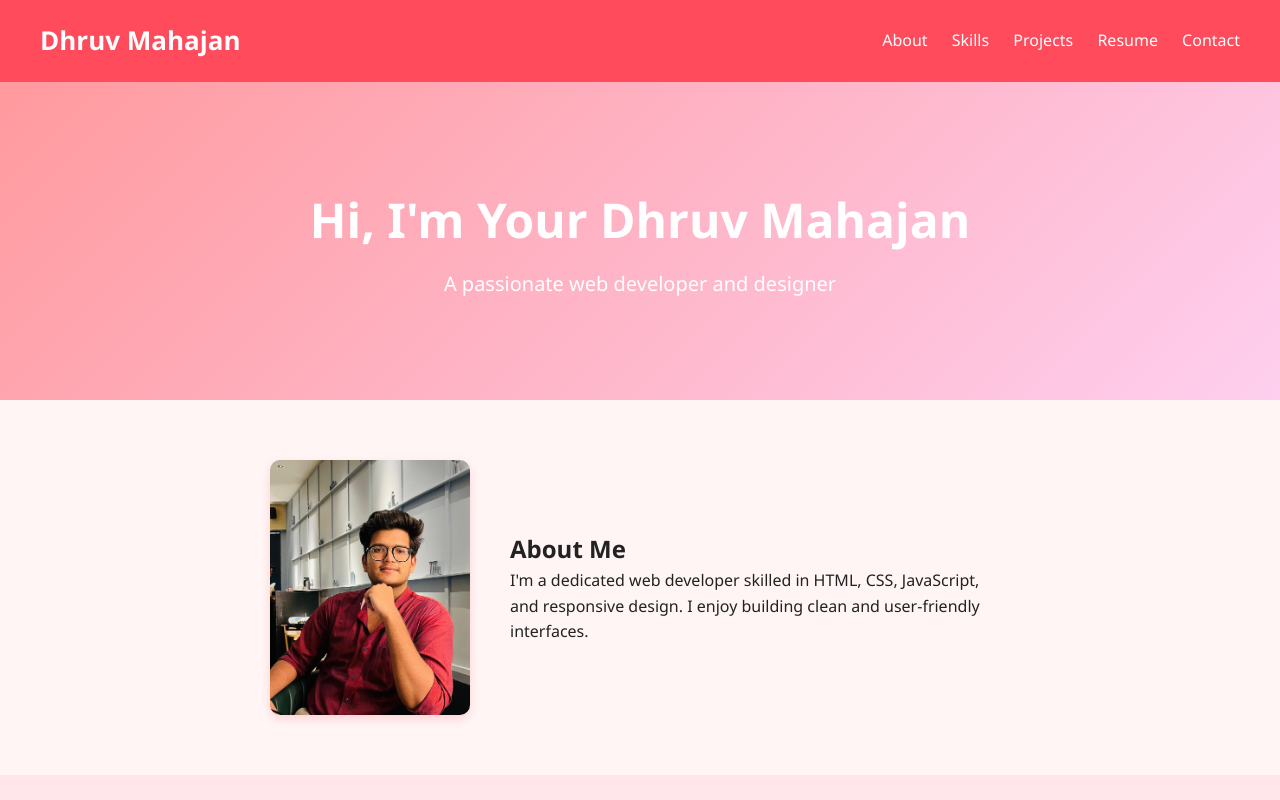
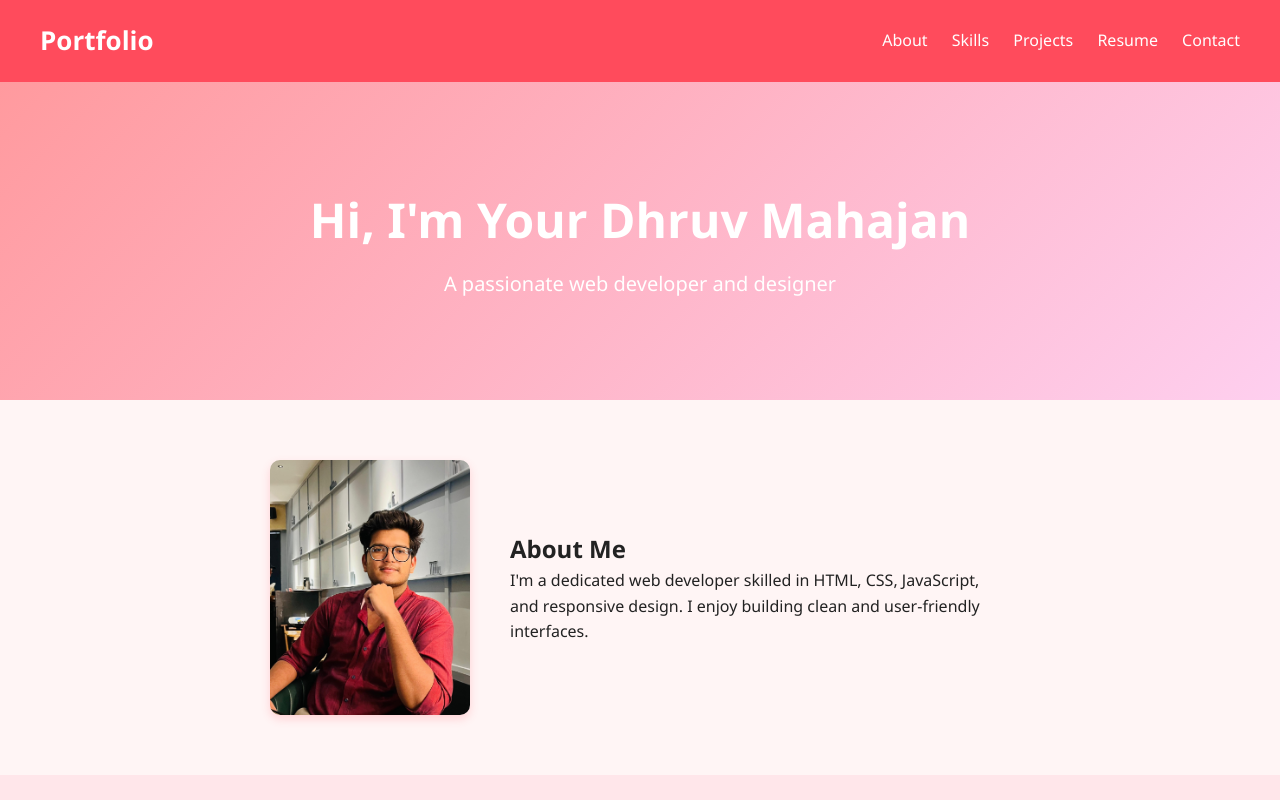
Before and after one commit to dhruvmahajan001/CODSOFT, a plain HTML site: page Task1-Portfolio/index.html in a window 1280 px wide. Shown: the top 800 px of the page. Drawn offline with Linux system fonts and the light colour scheme.

Commit message:
Update index.html

```diff
--- a/Task1-Portfolio/index.html
+++ b/Task1-Portfolio/index.html
@@ -8,7 +8,7 @@
 <body>
   <!-- Header -->
   <header>
-    <div class="logo">Dhruv Mahajan</div>
+    <div class="logo">Portfolio</div>
     <nav>
       <a href="#about">About</a>
       <a href="#skills">Skills</a>
```
